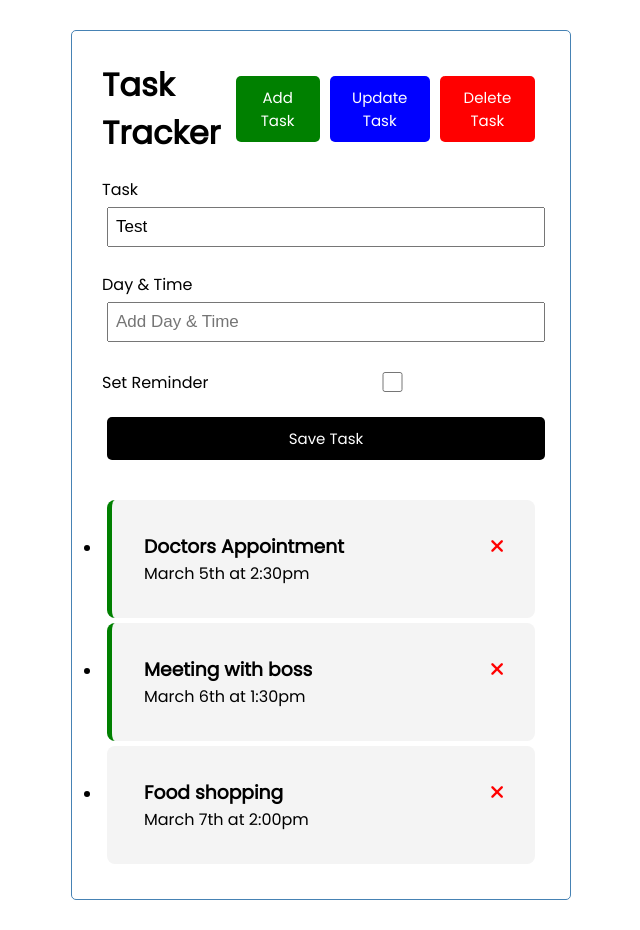
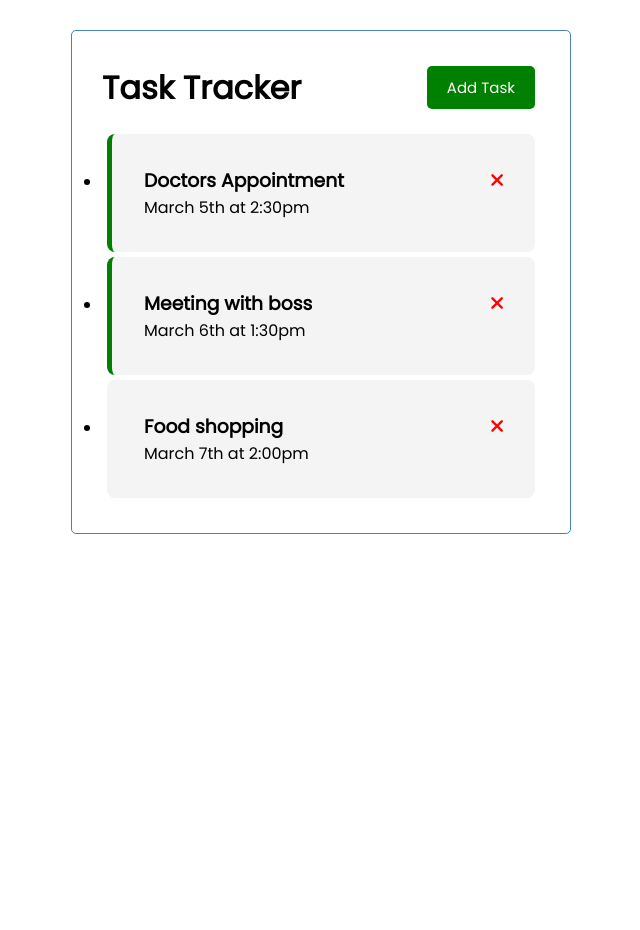
Before and after one commit to searxh/Learn-vue, a Vue app: page / in a window 1280 px wide. Shown: the whole page, without its empty margins (319-959 px from the left). After the commit the page ends 800 px from the top, so only its background shows below. Built offline with nearby package versions, Linux system fonts and the light colour scheme.

Commit message:
button event bubbling + toggle add task

```diff
--- a/src/App.vue
+++ b/src/App.vue
@@ -1,6 +1,6 @@
 <template>
   <div class="container">
-    <HeaderC title="Task Tracker" />
+    <HeaderC @toggle-add-task="toggleAddTask" title="Task Tracker" />
     <div v-show="showAddTask">
       <AddTask @add-task="addTask" />
     </div>
@@ -37,6 +37,9 @@
     },
     addTask(newTask: TaskItemInterface) {
       this.tasks.push(newTask);
+    },
+    toggleAddTask() {
+      this.showAddTask = !this.showAddTask;
     }
   },
   setup() {
@@ -60,7 +63,7 @@
         reminder: false
       }
     ]);
-    const showAddTask = true;
+    const showAddTask = ref(false);
     return { tasks, showAddTask };
   },
 })
--- a/src/components/ButtonC.vue
+++ b/src/components/ButtonC.vue
@@ -14,7 +14,7 @@
     },
     methods: {
         onClick() {
-            console.log("clicked")
+            this.$emit("toggle-add-task");
         }
     }
 })
--- a/src/components/HeaderC.vue
+++ b/src/components/HeaderC.vue
@@ -1,9 +1,7 @@
 <template>
     <header>
         <h1>{{ title }}</h1>
-        <ButtonC text="Add Task" color="green" />
-        <ButtonC text="Update Task" color="blue" />
-        <ButtonC text="Delete Task" color="red" />
+        <ButtonC @toggle-add-task="$emit('toggle-add-task')" text="Add Task" color="green" />
     </header>
 </template>
 
```
